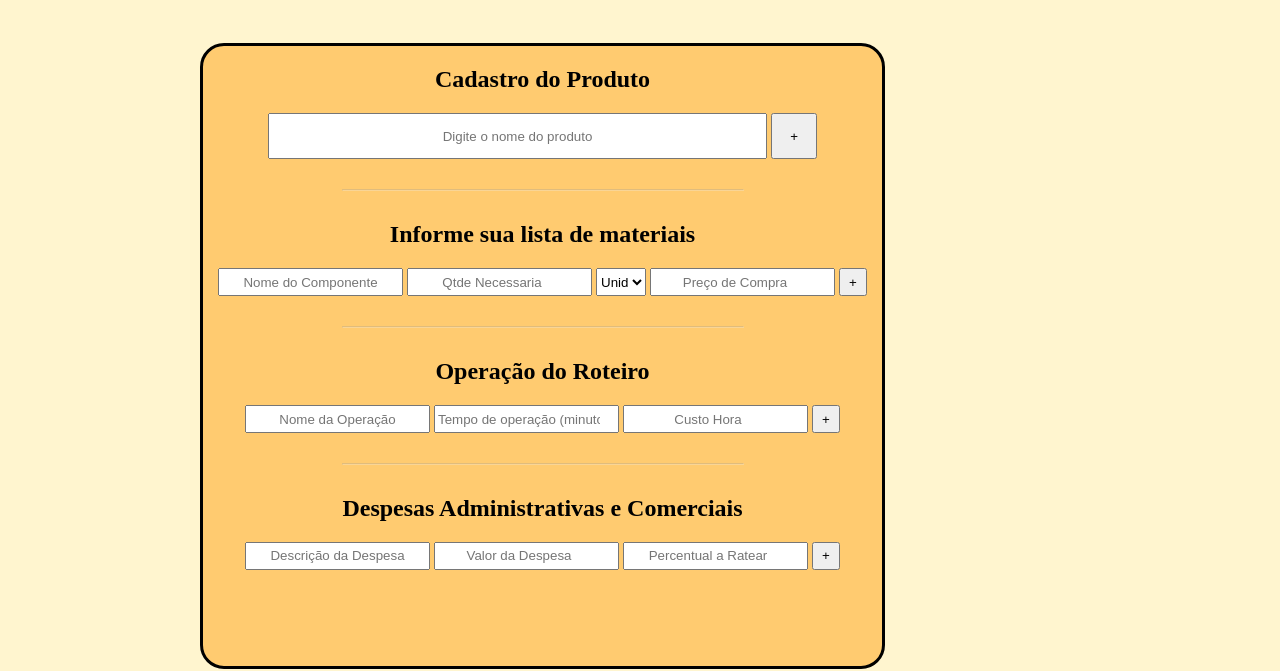
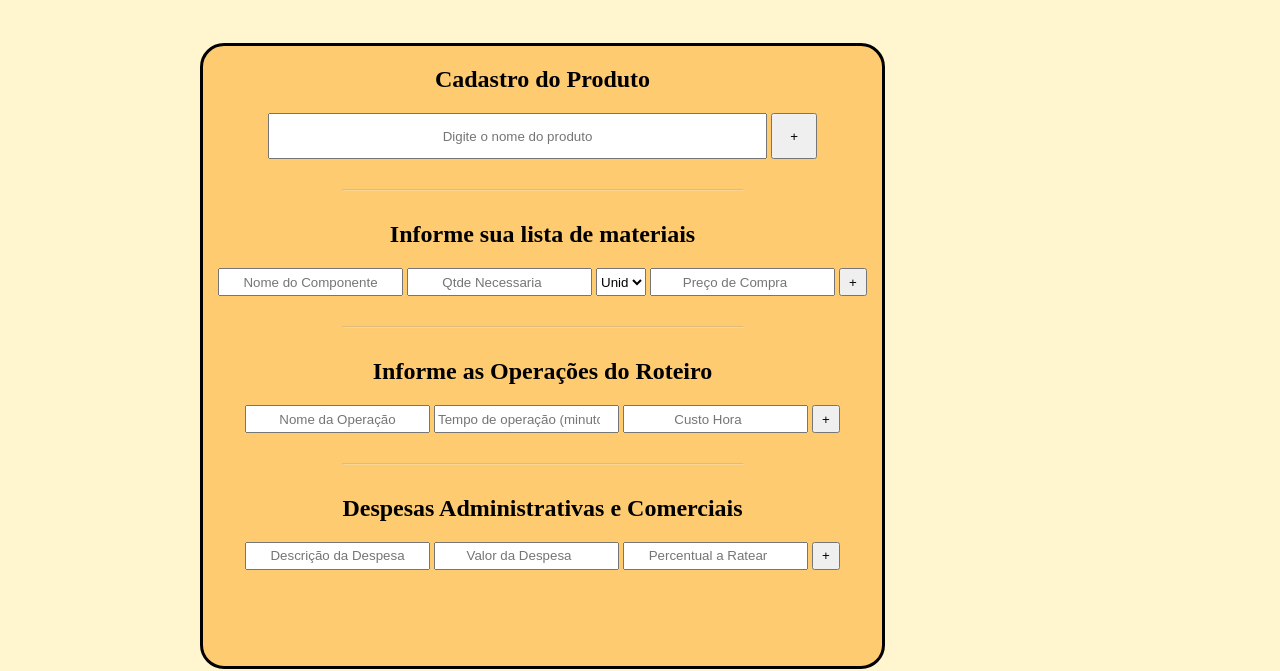
Before and after one commit to hebertferreira/BOMerang, a plain HTML site: page index.html in a window 1280 px wide. Shown: the part 130-801 px from the top of the page. Drawn offline with Linux system fonts and the light colour scheme.

Commit message:
Ajuste de Label Operações do Roteiro

```diff
--- a/index.html
+++ b/index.html
@@ -58,7 +58,7 @@
             </section>
             <hr>
             <section class="classeFaseProducao">
-                <h2>Operação do Roteiro</h2>
+                <h2>Informe as Operações do Roteiro</h2>
                 <div class="formImput">
                     <input type="text" id="idNomeEtapa" placeholder="Nome da Operação">
                     <input type="number" id="idTempoCicloProdutivo" placeholder="Tempo de operação (minutos)">
```
